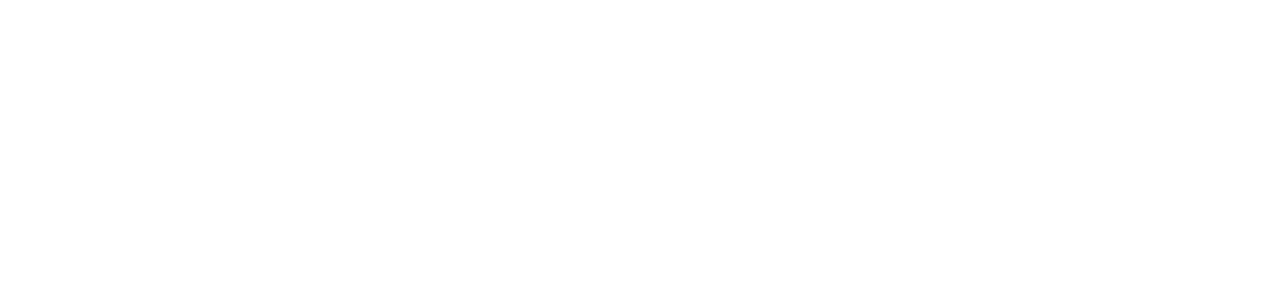
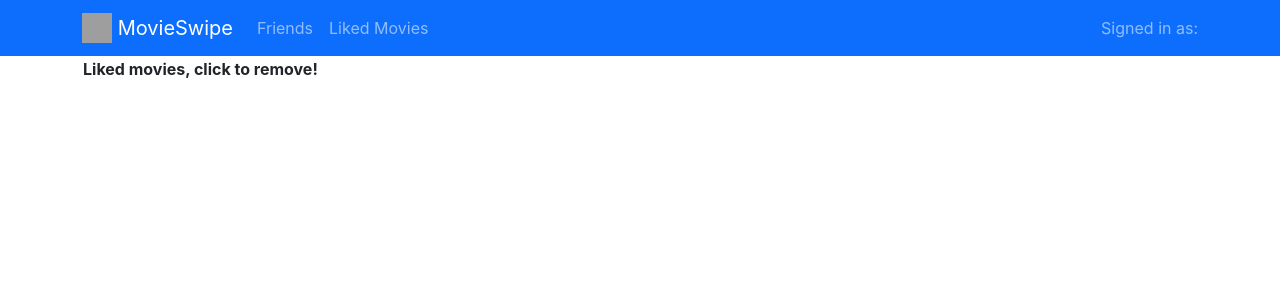
Before and after one commit to ErminFazlic/Movie__Swipe, a React (Create React App) app in the folder client/frontend/: page /likes in a window 1280 px wide. Before the commit this address had no page. Shown: the top 300 px of the page. Built offline with nearby package versions, Linux system fonts and the light colour scheme; grey boxes are pictures that could not be loaded.

Commit message:
added page displaying liked movies

```diff
--- /dev/null
+++ b/client/frontend/src/components/Likes.tsx
@@ -0,0 +1,49 @@
+import React, { useState } from "react"
+import { Form, Button } from "react-bootstrap";
+import { addFriend, getFriends, deleteFriend, getMatches } from "../api";
+import { useNavigate } from "react-router-dom";
+
+export const Likes = () => {
+    const email: any = localStorage.getItem('email')
+    const username: any = localStorage.getItem('username')
+    const likedMovies: any = localStorage.getItem('likedMovies')
+    const navigate = useNavigate()
+
+    let movieList: IMovie[] = []
+
+
+    if (likedMovies != null) {
+        movieList = JSON.parse(likedMovies)
+    }
+
+    const [friendsUsername, setFriendsUsername] = useState("");
+
+    function removeLike( item : any) {
+        alert(item.item.name)
+
+    }
+
+    return (
+
+        <div className="container">
+            <table>
+                <thead>
+                    <tr>
+                        <th>Liked movies, click to remove!</th>
+                    </tr>
+                </thead>
+                <tbody>
+                    {movieList.map(item => {
+                        return (
+                            <tr >
+                                <td><Button onClick={() => removeLike({item})}>{item.name}</Button></td>
+                            </tr>
+                        );
+                    })}
+                </tbody>
+            </table>
+        </div>
+    );
+}
+
+export default Likes;
--- a/client/frontend/src/components/Login.tsx
+++ b/client/frontend/src/components/Login.tsx
@@ -1,7 +1,7 @@
 import React, { useState } from "react";
 import Form from "react-bootstrap/Form"
 import Button from "react-bootstrap/Button"
-import { loginUser, getFriends, getMovie } from "./../api"
+import { loginUser, getFriends, getMovie, getLikedMovies } from "./../api"
 import { useNavigate } from "react-router-dom";
 import './Login.css'
 
@@ -41,6 +41,10 @@
         const response3 = getMovie(res.message)
         response3.then(res3=>{
           localStorage.setItem('JSONmovie', res3.message)
+        })
+        const response4 = getLikedMovies(res.message)
+        response4.then(res4=>{
+          localStorage.setItem('likedMovies', res4.message)
         })
           navigate('/home')
 
--- a/client/frontend/src/components/Navigation.tsx
+++ b/client/frontend/src/components/Navigation.tsx
@@ -26,7 +26,7 @@
                     <Navbar.Collapse id="responsive-navbar-nav">
                         <Nav className="me-auto">
                             <NavLink href="/friends">Friends</NavLink>
-                            <NavLink href="#likedmovies">Liked Movies</NavLink>
+                            <NavLink href="/likes">Liked Movies</NavLink>
                         </Nav>
                         <Navbar.Collapse className="justify-content-end">
                             <Navbar.Text>
--- a/client/frontend/src/index.tsx
+++ b/client/frontend/src/index.tsx
@@ -9,6 +9,7 @@
 import Friends from './components/Friends';
 import Navigation from './components/Navigation'
 import Profile from './components/Profile';
+import Likes from './components/Likes';
 
 ReactDOM.render(
   <React.StrictMode>
@@ -20,6 +21,7 @@
         <Route path="/register" element={<Register />} ></Route>
         <Route path="/friends" element={<><Navigation /><Friends /></>} ></Route>
         <Route path="/profile" element={<><Navigation /><Profile /></>} ></Route>
+        <Route path="/likes" element={<><Navigation /><Likes /></>} ></Route>
       </Routes>
     </BrowserRouter>
   </React.StrictMode>,
```
Also changed, not shown: 1 other file (tests, documents, lock files or other folders).
